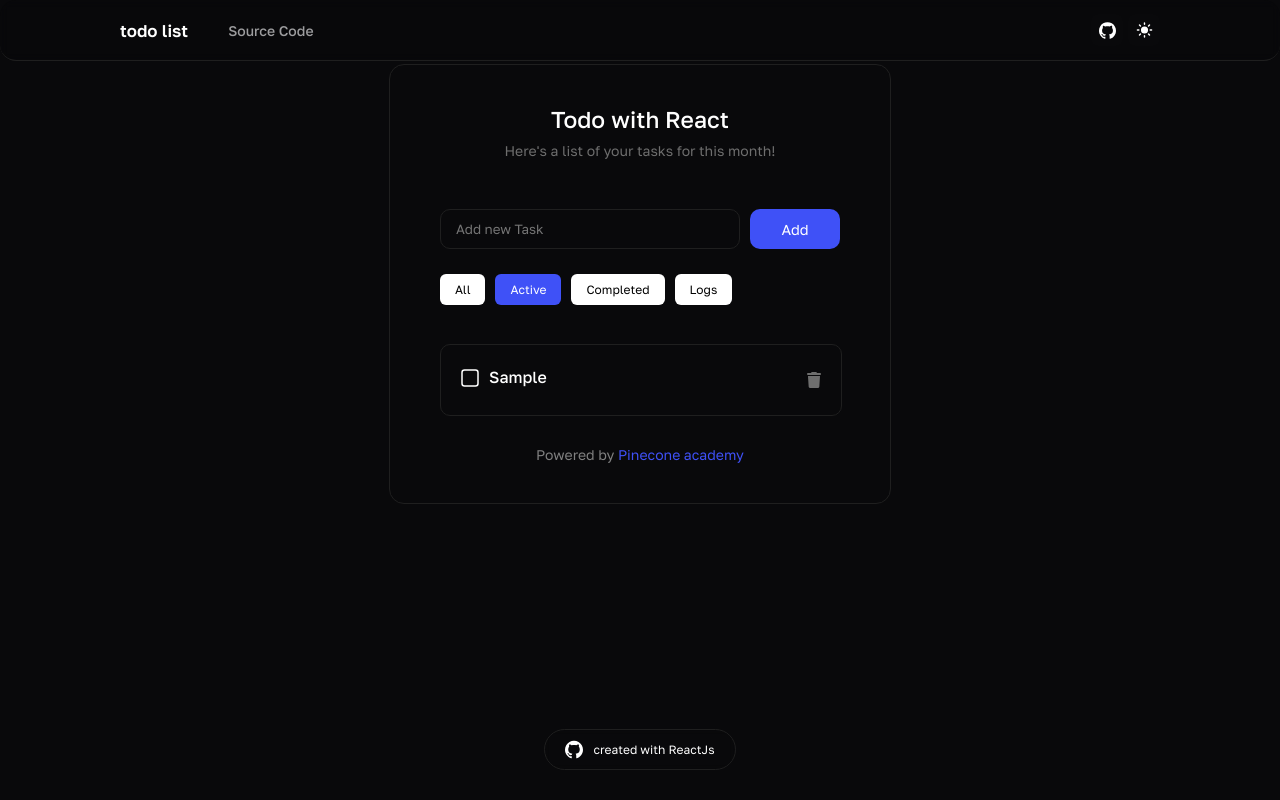
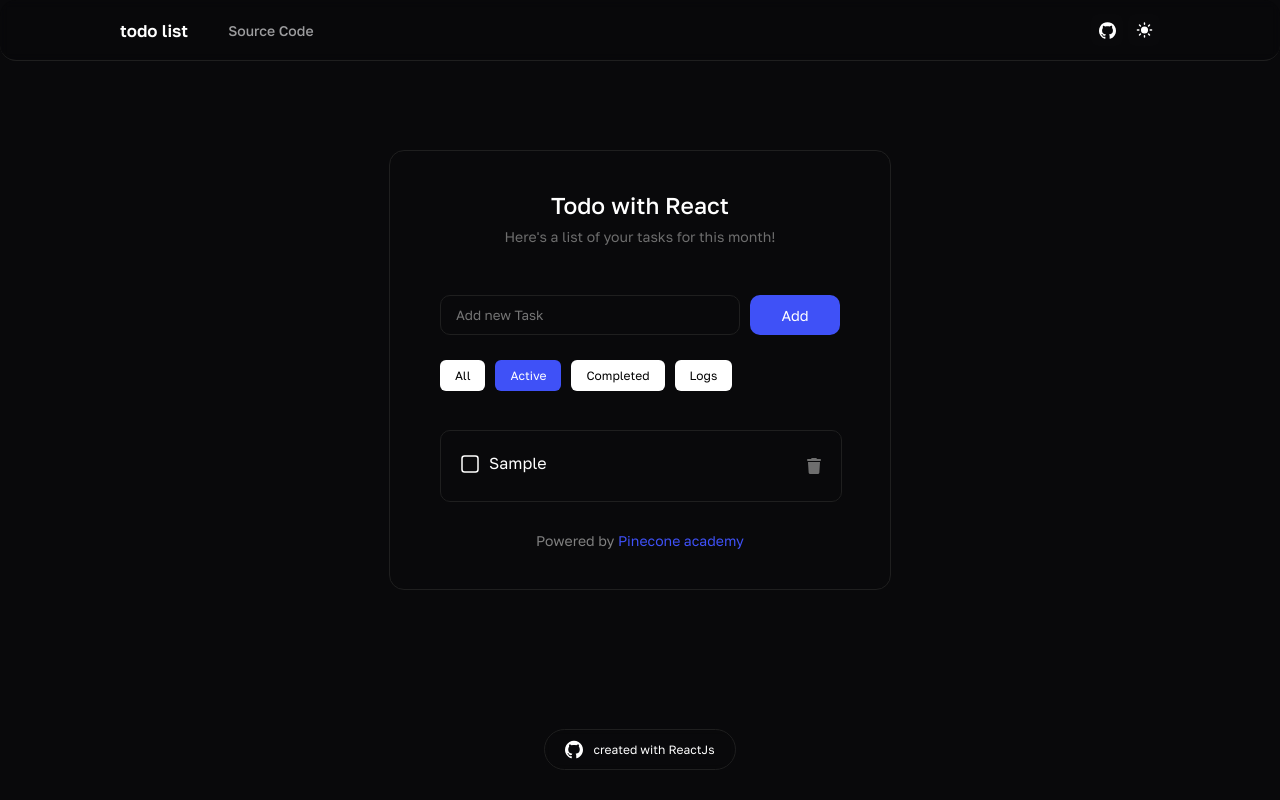
Before and after one commit to LETRYKA/todo-react, a React (Create React App) app: page / in a window 1280 px wide. Both pictures are taken after typing "Sample" into the empty fields and a click on the button "Add". Built offline with nearby package versions, Linux system fonts and the light colour scheme.

Commit message:
log progress

```diff
--- a/src/App.js
+++ b/src/App.js
@@ -18,6 +18,9 @@ function App() {
   const [showPopup, setShowPopup] = useState(false);
   const [taskToDelete, setTaskToDelete] = useState();
   const [isLightMode, setIsLightMode] = useState(false);
+  const [log, setLog] = useState([]);
+
+
 
   // Get value from input
   const inputEventHandle = (event) => {
@@ -30,16 +33,23 @@ function App() {
       setError(true);
     } else {
       setError(false);
-      setTodo([...todo, { title: inputValue, id: uuidv4(), status: "ACTIVE", log: "CREATED" }]);
+      const newTodo = { title: inputValue, id: uuidv4(), status: "ACTIVE", }
+      setTodo([...todo, newTodo]);
+      log.push({ task: todo.title, id: newTodo.id, logs: [{ status: "CREATED", timeline: moment() }] })
       setInputValue("");
     }
   };
+
+
+
+  console.log(log)
+
 
   // Checkbox Function
   const checkBoxHandler = (id, isChecked) => {
     const newTodos = todo.map((todo) => {
       if (todo.id === id) {
-        return { ...todo, status: isChecked ? "DONE" : "ACTIVE" };
+        return { ...todo, status: isChecked ? "DONE" : "ACTIVE", checkedAt: moment() };
       } else {
         return todo;
       }
@@ -58,7 +68,7 @@ function App() {
   const deleteHandler = () => {
     const updatedTodos = todo.map((task) => {
       if (task.id === taskToDelete) {
-        return { ...task, status: "LOG", log: "DELETED", deletedAt: moment() };
+        return { ...task, status: "LOG", log: "DELETED" };
       }
       return task;
     });
@@ -98,7 +108,7 @@ function App() {
     }
 
     if (filterState === "LOG" && todo.filter((task) => task.status === "LOG").length === 0) {
-      return "Currently there is no completed task.";
+      return "Currently there is no logs";
     }
   };
 
@@ -221,11 +231,14 @@ function App() {
             return todo.status === "LOG";
           } else {
             return todo.status === filterState;
+
           }
         }).map((todo, index) => (
           <div key={index} className="task-container animate-fadeIn">
             <div className="task center">
+              <div className='task-row'>
                 <div style={{ gap: '10px' }} className="row center">
+                  {/* CHECKBOX */}
                   {todo.status !== "LOG" && (
                     <div style={{ marginLeft: '20px' }} className="checkbox-wrapper-43">
                       <input type="checkbox"
@@ -240,8 +253,11 @@ function App() {
                       </label>
                     </div>
                   )}
+                  {/* CHECKBOX END */}
                   <p id="task-title"
                     style={{
+                      fontWeight: todo.status === "LOG" ? "700" : "400",
+                      marginTop: todo.status === "LOG" ? "20px" : "",
                       marginLeft: todo.status === "LOG" ? "25px" : "0",
                       textDecoration: todo.status === "DONE" ? 'line-through' : 'none',
                       color: todo.status === "DONE" ? '#999999' : 'var(--text)',
@@ -249,13 +265,36 @@ function App() {
                     {todo.title}
                   </p>
                 </div>
-
+                <div className='center'>
                   {todo.status !== "LOG" && (
                     <i onClick={() => openDeletePopup(todo.id)} className="fa-solid fa-trash"></i>
                   )}
-              {todo.status === "LOG" && (
-                <p className='time'>{todo.deletedAt ? `${moment(todo.deletedAt).fromNow()}` : moment().fromNow()}</p>
+                  <div style={{ display: todo.status === "LOG" ? "flex" : "none" }}>
+                    <i className="fa-solid fa-clock"></i>
+                  </div>
+                </div>
+              </div>
+
+
+
+              {/* <div style={{ marginBottom: todo.status === "LOG" ? "20px" : "0", display: todo.status === "LOG" ? "flex" : "none" }} className='log-child'>
+                {todo.createdAt && (
+                  <p className='time i-plus center'>
+                    <i style={{ marginRight: '8px', fontSize: '13px', transition: 'all 0.2s ease-in-out' }} className="fa-solid fa-plus"></i>
+                    Created {todo.createdAt ? `${moment(todo.createdAt).fromNow()}` : moment().fromNow()} </p>
                 )}
+                {todo.deletedAt && (
+                  <p className='time i-trash center'>
+                    <i style={{ marginRight: '8px', fontSize: '13px', transition: 'all 0.2s ease-in-out' }} className="fa-solid fa-trash"></i>
+                    Deleted {todo.deletedAt ? `${moment(todo.deletedAt).fromNow()}` : moment().fromNow()}</p>
+                )}
+                {todo.checkedAt && (
+                  <p className='time i-check center'>
+                    <i style={{ marginRight: '8px', fontSize: '13px', transition: 'all 0.2s ease-in-out' }} className="fa-solid fa-check"></i>
+                    Checked {todo.checkedAt ? `${moment(todo.checkedAt).fromNow()}` : moment().fromNow()} </p>
+                )}
+              </div> */}
+
             </div>
           </div>
         ))}
--- a/src/index.css
+++ b/src/index.css
@@ -128,7 +128,7 @@ code {
   width: 500px;
   max-height: 700px;
   background-color: var(--primary-color);
-  margin: 5% auto;
+  margin: 150px auto;
   border-radius: 15px;
   border: 1px solid var(--border-color);
 }
@@ -183,7 +183,7 @@ code {
 
 .tasks-container {
   width: 100%;
-  max-height: 500px;
+  max-height: 600px;
   display: flex;
   flex-flow: column;
   align-items: center;
@@ -199,14 +199,37 @@ code {
 
 .task {
   width: 100%;
-  height: 70px;
+  min-height: 70px;
+  max-height: 180px;
   background-color: var(--primary-color);
   border: 1px solid var(--border-color);
   border-radius: 10px;
   display: flex;
-  justify-content: space-between;
   transition: all 0.2s ease-in-out;
   cursor: pointer;
+  flex-flow: column;
+}
+
+.task-row {
+  display: flex;
+  justify-content: space-between;
+  width: 100%;
+  flex-flow: row;
+}
+
+.log-child {
+  width: 88%;
+  display: flex;
+  justify-content: start;
+  align-items: start;
+  flex-flow: column;
+  gap: 5px;
+  margin-top: -10px;
+}
+
+.log-child p {
+  padding: 0;
+  margin: 0;
 }
 
 .task:hover {
@@ -220,7 +243,7 @@ code {
   margin-top: 10px;
 }
 
-.fa-trash {
+.fa-solid {
   color: var(--gray-color);
   margin-right: 20px;
   transition: all 0.2s ease-in-out;
@@ -228,6 +251,18 @@ code {
 
 .fa-trash:hover {
   color: var(--war);
+}
+
+.i-plus:hover i {
+  color: #16C47F;
+}
+
+.i-trash:hover i {
+  color: var(--war);
+}
+
+.i-check:hover i {
+  color: var(--secondary-color);
 }
 
 .time {
```
Lines whose indentation alone changed are shown as unchanged.
